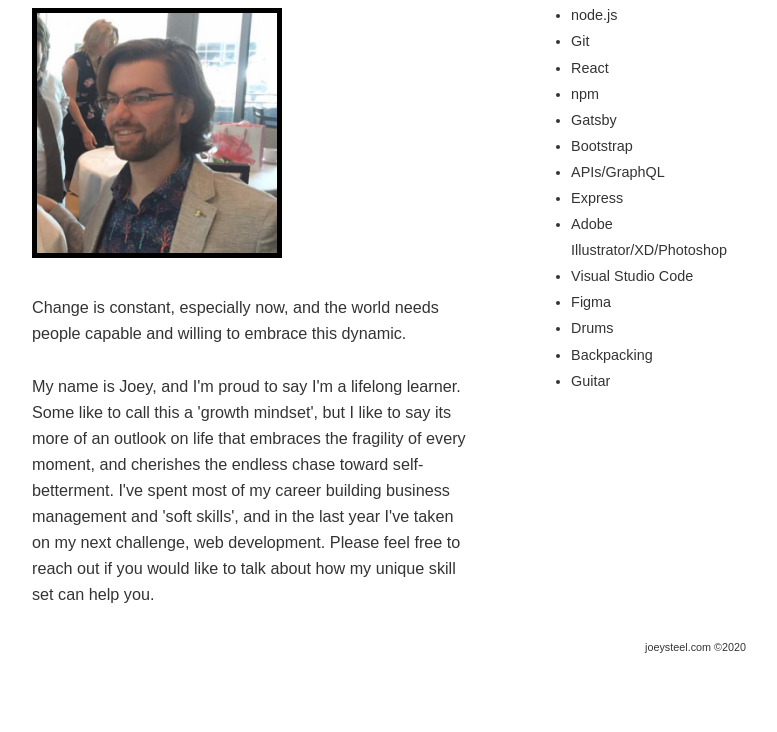
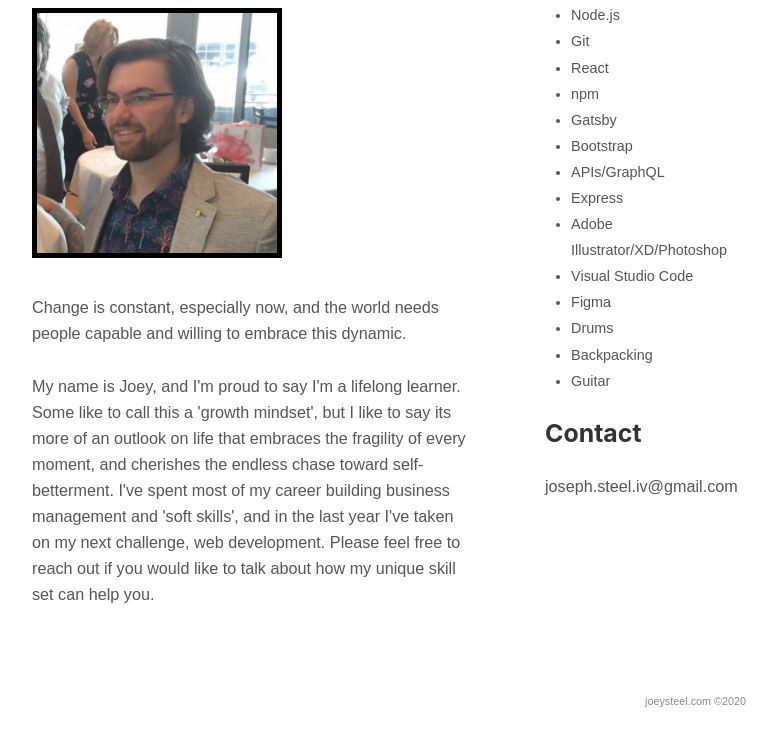
Before and after one commit to SteelMasterJ/joeysteel2020portfolio, a Gatsby site: page /about in a window 1280 px wide. Shown: the part 452-1184 px from the top of the page, without its empty margins (251-1028 px from the left). Before the commit the page ends 1130 px from the top, so only its background shows below. Built offline with nearby package versions, Linux system fonts and the light colour scheme; Gatsby itself is replaced by a stand-in of ours.

Commit message:
More Formatting

```diff
--- a/src/components/footer.js
+++ b/src/components/footer.js
@@ -1,9 +1,11 @@
 import React from 'react'
+import './footer.module.scss'
+import footerStyles from './footer.module.scss'
 
 const Footer = () => {
     return (
-        <footer>
-            <small>joeysteel.com ©2020 </small>
+        <footer className={footerStyles.footer}>
+            <small className={footerStyles.small}>joeysteel.com ©2020</small>
         </footer>
     )
 }
--- a/src/components/footer.module.scss
+++ b/src/components/footer.module.scss
@@ -1,3 +1,7 @@
 .footer {
     margin-top: 3rem;
 }
+
+.small {
+    color: #888;
+}
--- a/src/pages/about.js
+++ b/src/pages/about.js
@@ -22,8 +22,8 @@ const About = () => {
                 <div style={{marginRight: "4rem"}}>
                     <h1>Joseph Walker Steel IV</h1>
                     <Img fluid={data.image1.childImageSharp.fluid} className='profile-pic'/>
-                    <p>Change is constant, especially now, and the world needs people capable and willing to embrace this dynamic.</p>
-                    <p>My name is Joey, and I'm proud to say I'm a lifelong learner. Some like to call this a 'growth mindset', but I like to say its more of an outlook on life that embraces the fragility of every moment, and cherishes the endless chase toward self-betterment. I've spent most of my career building business management and 'soft skills', and in the last year I've taken on my next challenge, web development. Please feel free to reach out if you would like to talk about how my unique skill set can help you.</p>
+                    <p style={{color: "#555"}}>Change is constant, especially now, and the world needs people capable and willing to embrace this dynamic.</p>
+                    <p style={{color: "#555"}}>My name is Joey, and I'm proud to say I'm a lifelong learner. Some like to call this a 'growth mindset', but I like to say its more of an outlook on life that embraces the fragility of every moment, and cherishes the endless chase toward self-betterment. I've spent most of my career building business management and 'soft skills', and in the last year I've taken on my next challenge, web development. Please feel free to reach out if you would like to talk about how my unique skill set can help you.</p>
                 </div>
                 <div>
                     <h3 style={{marginBottom: ".2rem"}}>Skills & Tools</h3>
@@ -31,7 +31,7 @@ const About = () => {
                         <li className="skills-li">JavaScript</li>
                         <li className="skills-li">CSS</li>
                         <li className="skills-li">HTML</li>
-                        <li className="skills-li">node.js</li>
+                        <li className="skills-li">Node.js</li>
                         <li className="skills-li">Git</li>
                         <li className="skills-li">React</li>
                         <li className="skills-li">npm</li>
@@ -46,6 +46,8 @@ const About = () => {
                         <li className="skills-li">Backpacking</li>
                         <li className="skills-li">Guitar</li>
                     </ul>
+                    <h3>Contact</h3>
+                    <p style={{color: "#555"}}>joseph.steel.iv@gmail.com</p>
                 </div>
             </div>
         </Layout>
--- a/src/styles/index.scss
+++ b/src/styles/index.scss
@@ -682,6 +682,7 @@ html {
       font-size: .80rem;
       margin-bottom: .0005rem;
       margin-top: 0;
+      color: #555;
   }
 
   .about-items {
```
